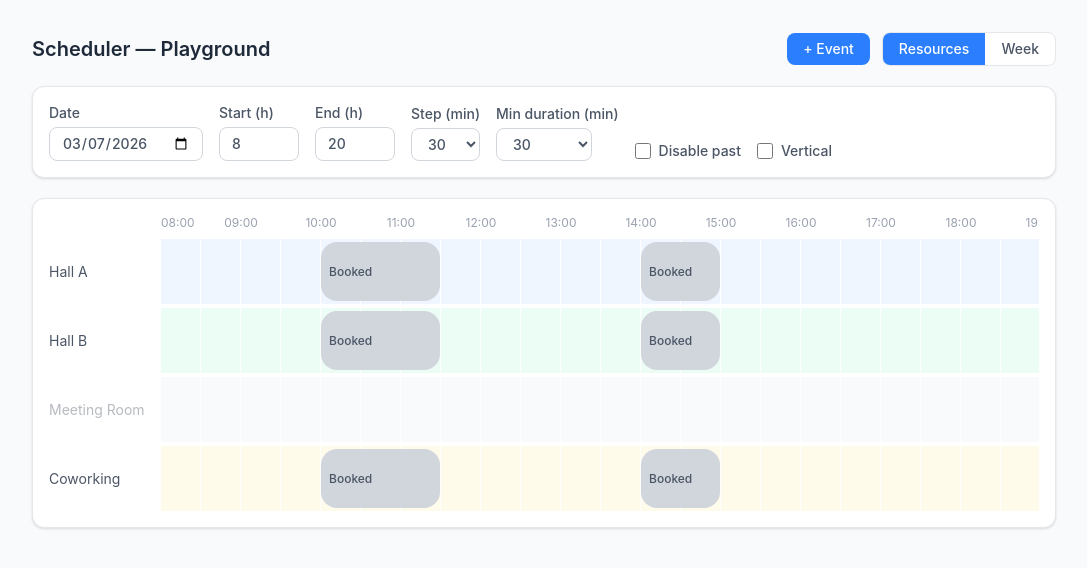
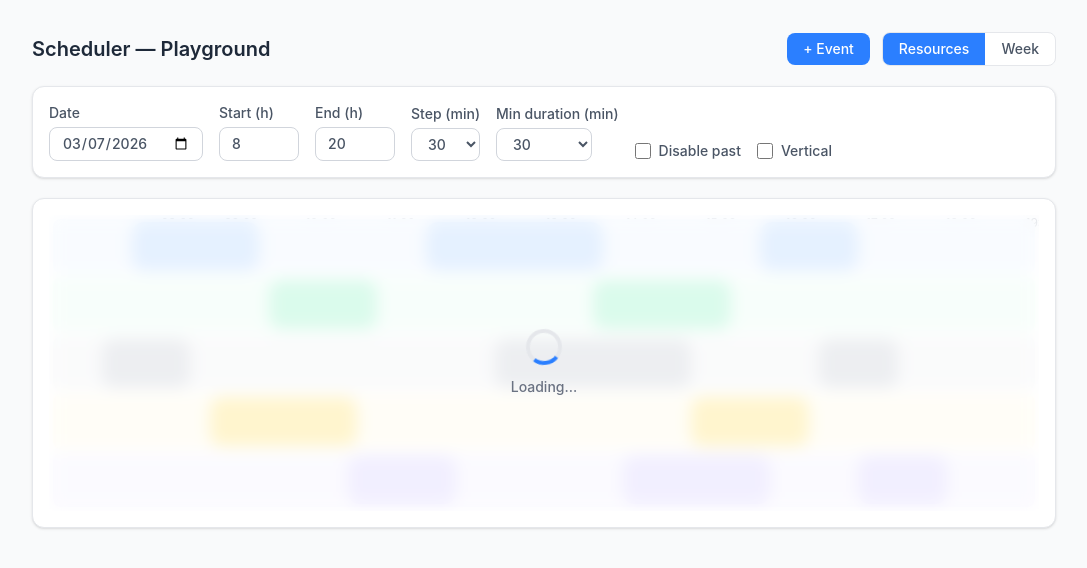
Before and after one commit to kekovina/calendar, a React (Vite) app: page / in a window 1280 px wide. Shown: the top 568 px of the page, without its empty margins (96-1183 px from the left). Built offline with nearby package versions, Linux system fonts and the light colour scheme.

Commit message:
feat: overlay added

```diff
--- a/playground/App.tsx
+++ b/playground/App.tsx
@@ -659,6 +659,7 @@ export default function App() {
             direction={direction}
             singleSelection
             crossDrag
+            isLoading
           />
         </div>
 
--- /dev/null
+++ b/src/components/Overlay.tsx
@@ -0,0 +1,99 @@
+import React from 'react'
+import type { ReactNode } from 'react'
+import type { SchedulerDirection } from '../types'
+
+// Fixed fake rows for the visual background behind the blur
+const FAKE_ROWS = [
+  {
+    bg: 'bg-blue-50',
+    events: [
+      { start: '8%', size: '13%', color: 'bg-blue-200' },
+      { start: '38%', size: '18%', color: 'bg-blue-200' },
+      { start: '72%', size: '10%', color: 'bg-blue-200' },
+    ],
+  },
+  {
+    bg: 'bg-emerald-50',
+    events: [
+      { start: '22%', size: '11%', color: 'bg-emerald-200' },
+      { start: '55%', size: '14%', color: 'bg-emerald-200' },
+    ],
+  },
+  {
+    bg: 'bg-gray-100',
+    events: [
+      { start: '5%', size: '9%', color: 'bg-gray-300' },
+      { start: '45%', size: '20%', color: 'bg-gray-300' },
+      { start: '78%', size: '8%', color: 'bg-gray-300' },
+    ],
+  },
+  {
+    bg: 'bg-amber-50',
+    events: [
+      { start: '16%', size: '15%', color: 'bg-amber-200' },
+      { start: '65%', size: '12%', color: 'bg-amber-200' },
+    ],
+  },
+  {
+    bg: 'bg-violet-50',
+    events: [
+      { start: '30%', size: '11%', color: 'bg-violet-200' },
+      { start: '58%', size: '15%', color: 'bg-violet-200' },
+      { start: '82%', size: '9%', color: 'bg-violet-200' },
+    ],
+  },
+]
+
+type OverlayProps = {
+  isLoading?: boolean
+  loadingText?: string
+  renderOverlay?: () => ReactNode
+  direction?: SchedulerDirection
+}
+
+export const Overlay: React.FC<OverlayProps> = ({
+  isLoading = false,
+  loadingText = 'Loading...',
+  renderOverlay,
+  direction = 'horizontal',
+}) => {
+  const isVertical = direction === 'vertical'
+
+  return (
+    <div className="absolute inset-0 z-20 overflow-hidden">
+      {/* Fake timeline rows — visible as background through the blur */}
+      <div className={isVertical ? 'flex h-full gap-1 p-1' : 'flex flex-col gap-1 p-1 h-full'}>
+        {FAKE_ROWS.map((row, i) => (
+          <div
+            key={i}
+            className={`relative rounded-lg ${row.bg} ${isVertical ? 'flex-1' : 'flex-1'}`}
+          >
+            {row.events.map((event, j) => (
+              <div
+                key={j}
+                className={`absolute rounded-xl ${event.color}`}
+                style={
+                  isVertical
+                    ? { top: event.start, height: event.size, left: '5%', right: '5%' }
+                    : { left: event.start, width: event.size, top: '5%', bottom: '5%' }
+                }
+              />
+            ))}
+          </div>
+        ))}
+      </div>
+
+      {/* Semi-transparent overlay with backdrop blur */}
+      <div className="absolute inset-0 flex items-center justify-center backdrop-blur-sm bg-white/60">
+        {isLoading ? (
+          <div className="flex flex-col items-center gap-3">
+            <div className="h-9 w-9 animate-spin rounded-full border-4 border-gray-200 border-t-blue-500" />
+            <span className="text-sm font-medium text-gray-500">{loadingText}</span>
+          </div>
+        ) : (
+          renderOverlay?.()
+        )}
+      </div>
+    </div>
+  )
+}
--- a/src/index.ts
+++ b/src/index.ts
@@ -19,6 +19,7 @@ export type {
   OnSchedulerChangeOptions,
   OnCrossDragOptions,
   OnEventClickOptions,
+  RenderOverlayOptions,
 } from './types'
 export type {
   SchedulerProps,
--- a/src/ui/Scheduler.tsx
+++ b/src/ui/Scheduler.tsx
@@ -2,6 +2,7 @@ import classNames from 'classnames'
 import dayjs from 'dayjs'
 import { useCallback, useId, useMemo, useState } from 'react'
 import TimeLineHeader from '../components/TimeLineHeader/TimeLineHeader'
+import { Overlay } from '../components/Overlay'
 import type { SchedulerProps, SchedulerResource, SelectionError, TimeRange } from '../types'
 import TimeLineRange from './TimeLineRange'
 
@@ -45,6 +46,9 @@ export function Scheduler({
   renderRowLabel,
   renderEvent,
   onEventClick,
+  isLoading = false,
+  loadingText,
+  renderOverlay,
 }: SchedulerProps) {
   const rawId = useId()
   // useId may produce colons which are invalid in CSS id selectors — strip them
@@ -207,10 +211,13 @@ export function Scheduler({
     [rows, isRowDisabled, validateAgainstRow, onCrossDrag],
   )
 
+  const showOverlay = isLoading || !!renderOverlay
+
   // ─── Horizontal layout ────────────────────────────────────────────────────
   if (direction === 'horizontal') {
     return (
-      <div id={containerId} className={classNames('overflow-x-auto', className)}>
+      <div className={classNames('relative', className)}>
+        <div id={containerId} className="overflow-x-auto">
           <div className="flex min-w-fit flex-col gap-1">
             {/* Header row */}
             <div className="flex">
@@ -222,6 +229,10 @@ export function Scheduler({
 
             {/* Timeline rows */}
             {rows.map((row) => {
+              if (showOverlay) {
+                return <div key={row.key} className="h-[65px]" />
+              }
+
               const rowStartDate = row.date.hour(startHour).minute(0).second(0).millisecond(0)
               const rowEndDate = row.date.hour(endHour).minute(0).second(0).millisecond(0)
               const rowDisabled = disabled || (row.resource.disabled ?? false)
@@ -289,13 +300,23 @@ export function Scheduler({
             })}
           </div>
         </div>
+        {showOverlay && (
+          <Overlay
+            isLoading={isLoading}
+            loadingText={loadingText}
+            renderOverlay={renderOverlay ? () => renderOverlay({ direction }) : undefined}
+            direction={direction}
+          />
+        )}
+      </div>
     )
   }
 
   // ─── Vertical layout ──────────────────────────────────────────────────────
   // Resources as columns, time axis on the left
   return (
-    <div id={containerId} className={classNames('overflow-x-auto', className)}>
+    <div className={classNames('relative', className)}>
+      <div id={containerId} className="overflow-x-auto">
         <div className="flex min-w-fit">
           {/* Time axis column */}
           <div className="flex flex-col shrink-0">
@@ -311,6 +332,10 @@ export function Scheduler({
 
           {/* Resource columns */}
           {rows.map((row) => {
+            if (showOverlay) {
+              return <div key={row.key} className="flex-1 min-w-[80px]" />
+            }
+
             const rowStartDate = row.date.hour(startHour).minute(0).second(0).millisecond(0)
             const rowEndDate = row.date.hour(endHour).minute(0).second(0).millisecond(0)
             const rowDisabled = disabled || (row.resource.disabled ?? false)
@@ -333,7 +358,11 @@ export function Scheduler({
                   )}
                 >
                   {renderRowLabel ? (
-                  renderRowLabel({ resource: row.resource, date: row.date, direction: 'vertical' })
+                    renderRowLabel({
+                      resource: row.resource,
+                      date: row.date,
+                      direction: 'vertical',
+                    })
                   ) : (
                     <span className="truncate">{row.label}</span>
                   )}
@@ -375,5 +404,14 @@ export function Scheduler({
           })}
         </div>
       </div>
+      {showOverlay && (
+        <Overlay
+          isLoading={isLoading}
+          loadingText={loadingText}
+          renderOverlay={renderOverlay ? () => renderOverlay({ direction }) : undefined}
+          direction={direction}
+        />
+      )}
+    </div>
   )
 }
```
Also changed, not shown: src/types/index.ts (+7 -0 lines). Lines whose indentation alone changed are shown as unchanged.
